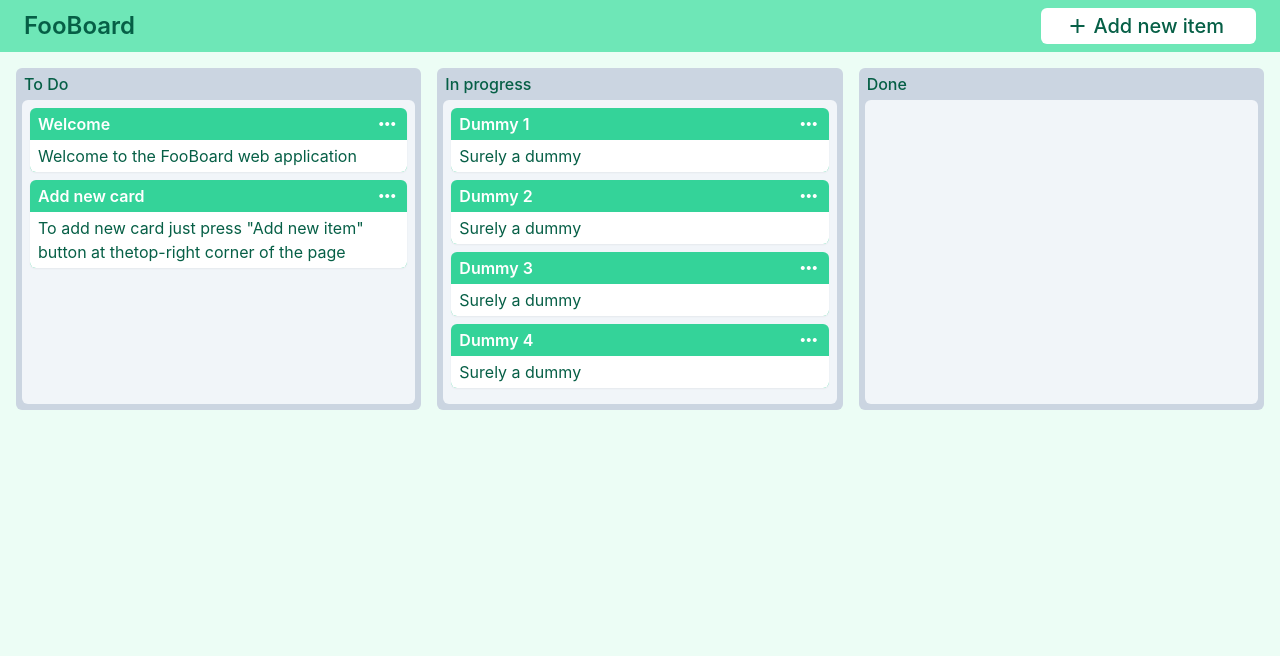
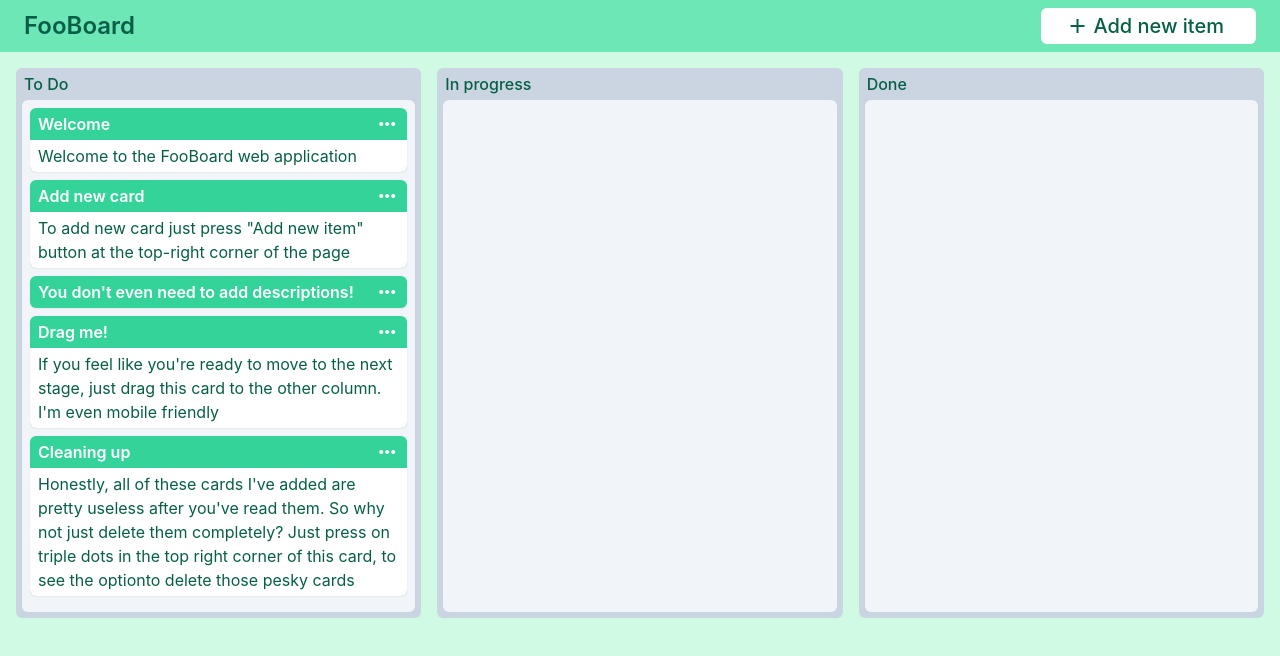
Before and after one commit to Malien/foo-board, a React (Vite) app: page / in a window 1280 px wide. Shown: the top 656 px of the page. Built offline with nearby package versions, Linux system fonts and the light colour scheme.

Commit message:
Made initial data more descriptive

```diff
--- a/src/components/Card/CardDropdown.tsx
+++ b/src/components/Card/CardDropdown.tsx
@@ -7,9 +7,9 @@ const itemClassName =
   "px-4 py-3 grid items-center [grid-template-columns:auto_1fr] gap-2 text-md " +
   "relative before:absolute before:inset-0 before:bg-emerald-600 " +
   "before:opacity-0 before:transition-opacity before:duration-200 " +
-  "cursor-pointer hover:before:opacity-20 outline-none " +
+  "cursor-pointer hover:before:opacity-15 outline-none " +
   "first-of-type:before:rounded-t-xl last-of-type:before:rounded-b-xl " +
-  "focus:before:opacity-40 active:before:opacity-50";
+  "focus:before:opacity-40 active:before:opacity-50 font-bold text-emerald-800";
 
 interface Props {
   rightBoard?: Board;
@@ -17,6 +17,8 @@ interface Props {
   onDelete?: () => void;
   onMove?: (toBoard: number) => void;
 }
+
+let i = 0
 
 export default function CardDropdown({
   leftBoard,
@@ -53,7 +55,13 @@ export default function CardDropdown({
             Move to "{rightBoard.name}"
           </Dropdown.Item>
         )}
-        <Dropdown.Item onClick={onDelete} className={classNames(itemClassName)}>
+        <Dropdown.Item
+          onClick={onDelete}
+          className={classNames(
+            itemClassName,
+            "text-rose-600 before:bg-rose-600"
+          )}
+        >
           <Icon kind="delete" />
           Delete
         </Dropdown.Item>
--- a/src/index.css
+++ b/src/index.css
@@ -35,14 +35,6 @@
 @tailwind components;
 @tailwind utilities;
 
-:root {
-  --header-color: #d1f58e;
-  --alt-color-1: #ffffff;
-  --text-color-1: #406300;
-  --accent-color: #aceb37;
-  --foreground-1: #e0e0e0;
-}
-
 body {
   margin: 0;
   font-family: -apple-system, BlinkMacSystemFont, 'Segoe UI', 'Roboto', 'Oxygen',
@@ -50,7 +42,7 @@ body {
     sans-serif;
   -webkit-font-smoothing: antialiased;
   -moz-osx-font-smoothing: grayscale;
-  @apply bg-emerald-50;
+  @apply bg-emerald-100;
 }
 
 @font-face {
--- a/src/initialData.ts
+++ b/src/initialData.ts
@@ -15,39 +15,38 @@ export const initialCards: Map<number, Card> = Map(
       order: 1,
       title: "Add new card",
       description:
-        'To add new card just press "Add new item" button at the' +
-        "top-right corner of the page",
+        'To add new card just press "Add new item" button at the top-right ' +
+        "corner of the page",
       boardId: 1,
     },
     {
       id: 3,
-      order: 0,
-      title: "Dummy 1",
-      description: "Surely a dummy",
-      boardId: 2,
+      order: 2,
+      title: "You don't even need to add descriptions!",
+      description: "",
+      boardId: 1,
     },
     {
       id: 4,
-      order: 1,
-      title: "Dummy 2",
-      description: "Surely a dummy",
-      boardId: 2,
+      order: 3,
+      title: "Drag me!",
+      description:
+        "If you feel like you're ready to move to the next stage, just drag " +
+        "this card to the other column. I'm even mobile friendly",
+      boardId: 1,
     },
     {
       id: 5,
-      order: 2,
-      title: "Dummy 3",
-      description: "Surely a dummy",
-      boardId: 2,
+      order: 4,
+      title: "Cleaning up",
+      description:
+        "Honestly, all of these cards I've added are pretty useless after " +
+        "you've read them. So why not just delete them completely? Just press " +
+        "on triple dots in the top right corner of this card, to see the option" +
+        "to delete those pesky cards",
+      boardId: 1,
     },
-    {
-      id: 6,
-      order: 3,
-      title: "Dummy 4",
-      description: "Surely a dummy",
-      boardId: 2,
-    },
-  ].map<[number, Card]>((_) => [_.id, _])
+  ].map<[number, Card]>(_ => [_.id, _])
 );
 
 export const initialBoards: Board[] = [
```
Also changed, not shown: 1 other file (tests, documents, lock files or other folders).
